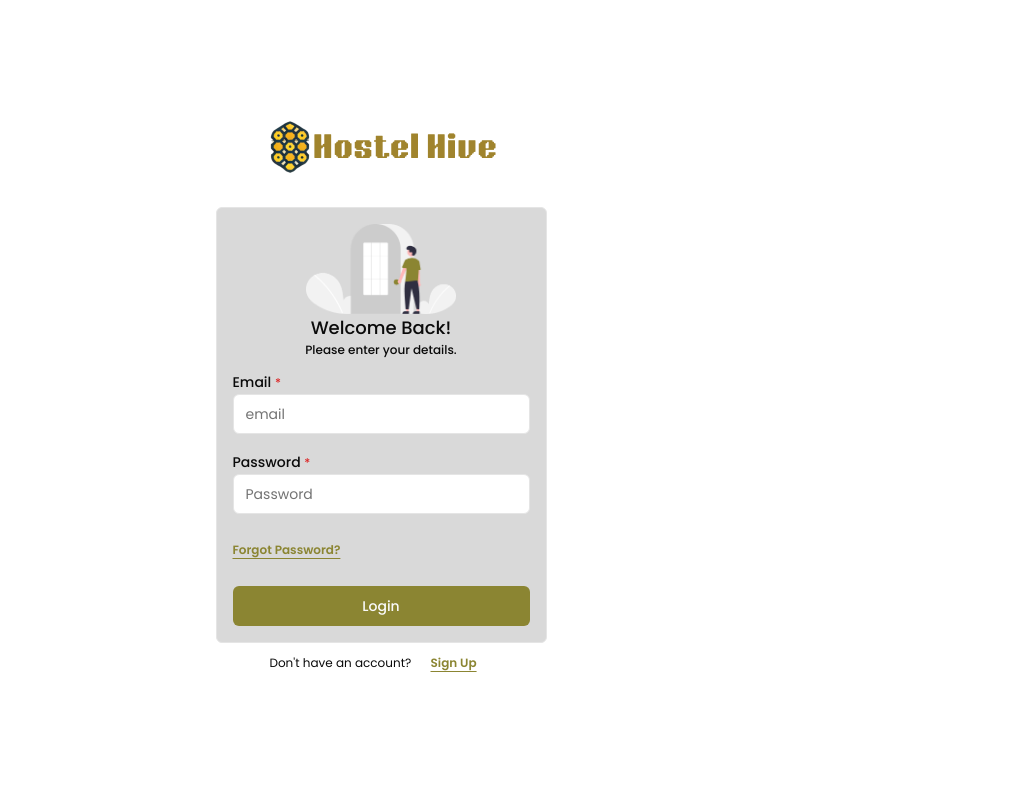
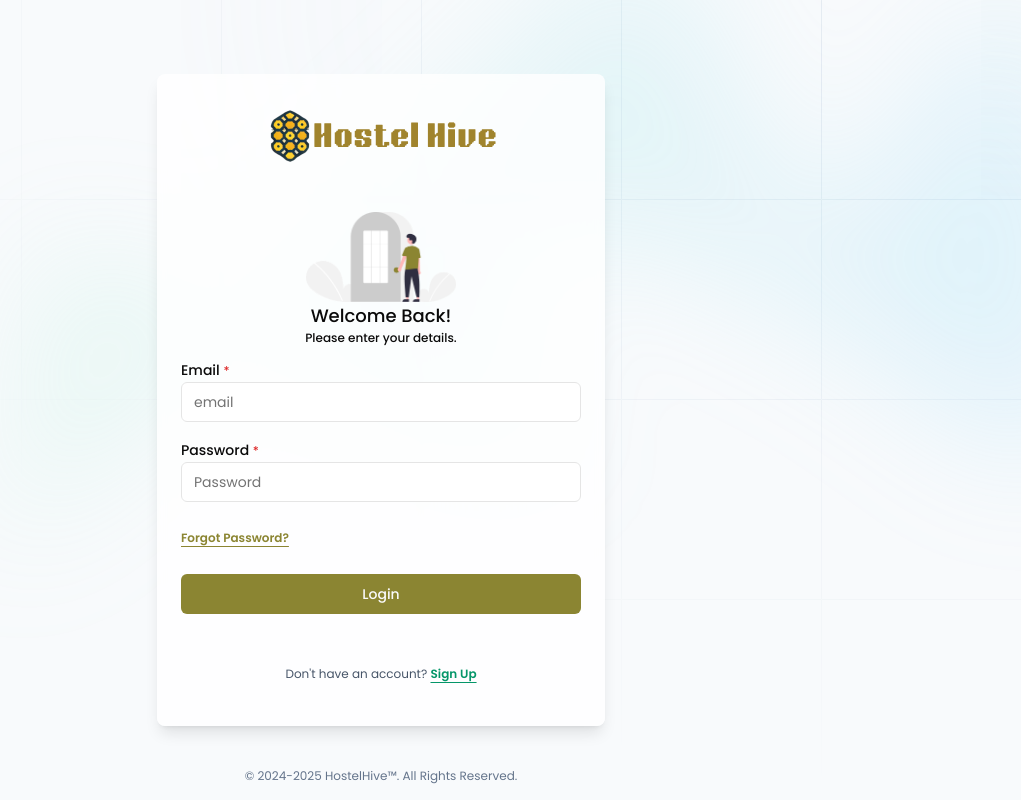
Before and after one commit to bisha21/Hostel_Management, a React (Vite) app in the folder client/: page /login in a window 1280 px wide. Shown: the whole page, without its empty margins (259-1280 px from the left). Built offline with nearby package versions, Linux system fonts and the light colour scheme.

Commit message:
update login ui

```diff
--- a/client/src/components/ui/input.tsx
+++ b/client/src/components/ui/input.tsx
@@ -1,6 +1,6 @@
 import * as React from "react"
+import { cn } from "../../lib/utils"
 
-import { cn } from "@/lib/utils"
 
 const Input = React.forwardRef<HTMLInputElement, React.ComponentProps<"input">>(
   ({ className, type, ...props }, ref) => {
--- a/client/src/pages/auth/_components/login-form.tsx
+++ b/client/src/pages/auth/_components/login-form.tsx
@@ -50,14 +50,14 @@ export default function LoginForm() {
     }
 
     return (
-        <div className="w-full p-4 border rounded-md z-40 bg-card-background">
+        <div className="w-full p-4 z-40">
             <div className="flex justify-center items-center">
                 <img src={LOGIN_IMAGE} alt="LOGO" width={150} />
             </div>
             <p className="text-center font-medium text-lg">Welcome Back!</p>
             <p className="text-center font-medium text-xs">Please enter your details.</p>
             <Form {...form}>
-                <form onSubmit={form.handleSubmit(onSubmit)} className="w-full space-y-4 mt-3">
+                <form onSubmit={form.handleSubmit(onSubmit)} className="space-y-4 mt-3">
                     <FormInput
                         label="Email"
                         form={form}
--- a/client/src/pages/auth/_components/register-form.tsx
+++ b/client/src/pages/auth/_components/register-form.tsx
@@ -8,7 +8,7 @@ export default function RegisterForm() {
     const form = useFormContext<TRegisterType>();
 
     return (
-        <div className="w-full p-4 border rounded-md z-40 bg-card-background">
+        <div className="min-w-96 p-4 border rounded-md z-40 bg-card-background">
             <p className="text-center font-medium text-lg underline underline-offset-4">Register</p>
             <FormInput
                 label="Email"
--- a/client/src/pages/auth/page.tsx
+++ b/client/src/pages/auth/page.tsx
@@ -1,19 +1,132 @@
 import { Button } from "../../components/ui/button";
-import { HORIZONTAL_LOGO } from "../../constants/images"
+import { HORIZONTAL_LOGO } from "../../constants/images";
 import LoginForm from "./_components/login-form";
 
-
 export default function LoginPage() {
-
     return (
-        <div className="w-full h-screen bg-background flex flex-col justify-center items-center relative">
+        <div className="relative isolate overflow-hidden bg-slate-50 h-screen">
+            <svg
+                className="absolute inset-0 -z-10 h-full w-full stroke-slate-200 [mask-image:radial-gradient(100%_100%_at_top_right,white,transparent)]"
+                aria-hidden="true"
+            >
+                <defs>
+                    <pattern
+                        id="983e3e4c-de6d-4c3f-8d64-b9761d1534cc"
+                        width={200}
+                        height={200}
+                        x="100%"
+                        y={-1}
+                        patternUnits="userSpaceOnUse"
+                    >
+                        <path d="M.5 200V.5H200" fill="none" />
+                    </pattern>
+                </defs>
+                <svg x="50%" y={-1} className="overflow-visible fill-slate-100/20">
+                    <path
+                        d="M-200 0h201v201h-201Z M600 0h201v201h-201Z M-400 600h201v201h-201Z M200 800h201v201h-201Z"
+                        strokeWidth={0}
+                    />
+                </svg>
+                <rect
+                    width="100%"
+                    height="100%"
+                    strokeWidth={0}
+                    fill="url(#983e3e4c-de6d-4c3f-8d64-b9761d1534cc)"
+                />
+            </svg>
+            <div
+                className="absolute left-[calc(50%-4rem)] top-10 -z-10 transform-gpu blur-3xl sm:left-[calc(50%-18rem)] lg:left-48 lg:top-[calc(50%-30rem)] xl:left-[calc(50%-24rem)]"
+                aria-hidden="true"
+            >
+                <div
+                    className="aspect-[1108/632] w-[69.25rem] bg-gradient-to-r from-emerald-200 to-sky-300 opacity-20"
+                    style={{
+                        clipPath:
+                            "polygon(73.6% 51.7%, 91.7% 11.8%, 100% 46.4%, 97.4% 82.2%, 92.5% 84.9%, 75.7% 64%, 55.3% 47.5%, 46.5% 49.4%, 45% 62.9%, 50.3% 87.2%, 21.3% 64.1%, 0.1% 100%, 5.4% 51.1%, 21.4% 63.9%, 58.9% 0.2%, 73.6% 51.7%)",
+                    }}
+                ></div>
+            </div>
+            <div className="relative z-10 w-full h-full flex flex-col justify-center items-center">
+                <div className="bg-white/80 backdrop-blur-sm p-8 px-2 rounded-lg shadow-lg max-w-md w-full">
                     <div className="flex flex-col gap-8">
                         <div className="flex justify-center items-center">
                             <img src={HORIZONTAL_LOGO} alt="LOGO" width={250} />
                         </div>
                         <LoginForm />
                     </div>
-            <p className="text-xs z-40">Don&apos;t have an account? <Button variant="link" onClick={() => window.location.href = "/register"} className="underline underline-offset-4 font-semibold text-xs">Sign Up</Button></p>
+                    <p className="text-xs text-center mt-6 text-slate-600">
+                        Don&apos;t have an account?{" "}
+                        <Button
+                            variant="link"
+                            onClick={() => window.location.href = "/register"}
+                            className="underline underline-offset-4 font-semibold text-xs text-emerald-600 hover:text-emerald-500 p-0"
+                        >
+                            Sign Up
+                        </Button>
+                    </p>
                 </div>
-    )
+
+                {/* Footer */}
+                <div className="absolute bottom-4 text-slate-500 text-xs">
+                    © 2024-2025 HostelHive™. All Rights Reserved.
+                </div>
+            </div>
+        </div>
+        // <div className="w-full h-screen relative overflow-hidden bg-slate-50">
+        //   {/* Background Pattern */}
+        //   <div className="absolute inset-0 z-0">
+        //     {/* Gradient Background */}
+        //     <div className="absolute inset-0 bg-gradient-to-br from-emerald-50 to-sky-50"></div>
+
+        //     {/* Abstract Pattern */}
+        //     <div className="absolute inset-0 opacity-20">
+        //       <svg className="w-full h-full" viewBox="0 0 100 100" preserveAspectRatio="none">
+        //         <defs>
+        //           <pattern id="grid-pattern" width="10" height="10" patternUnits="userSpaceOnUse">
+        //             <path d="M 10 0 L 0 0 0 10" fill="none" stroke="emerald" strokeWidth="0.5" opacity="0.3" />
+        //           </pattern>
+        //           <linearGradient id="emerald-gradient" x1="0%" y1="0%" x2="100%" y2="100%">
+        //             <stop offset="0%" stopColor="#10b981" stopOpacity="0.1" />
+        //             <stop offset="100%" stopColor="#0ea5e9" stopOpacity="0.2" />
+        //           </linearGradient>
+        //         </defs>
+        //         <rect width="100%" height="100%" fill="url(#grid-pattern)" />
+        //         <circle cx="20" cy="20" r="30" fill="url(#emerald-gradient)" />
+        //         <circle cx="80" cy="80" r="20" fill="url(#emerald-gradient)" />
+        //       </svg>
+        //     </div>
+
+        //     {/* Decorative Circles */}
+        //     <div className="absolute top-0 right-0 -mt-20 -mr-20 w-80 h-80 rounded-full bg-emerald-300 opacity-10"></div>
+        //     <div className="absolute bottom-0 left-0 -mb-20 -ml-20 w-80 h-80 rounded-full bg-sky-300 opacity-10"></div>
+        //   </div>
+
+        //   {/* Content Container */}
+        //   <div className="relative z-10 w-full h-full flex flex-col justify-center items-center">
+        //     <div className="bg-white/80 backdrop-blur-sm p-8 px-2 rounded-lg shadow-lg max-w-md w-full">
+        //       <div className="flex flex-col gap-8">
+        //         <div className="flex justify-center items-center">
+        //           <img src={HORIZONTAL_LOGO} alt="LOGO" width={250} />
+        //         </div>
+        //         <LoginForm />
+        //       </div>
+        //       <p className="text-xs text-center mt-6 text-slate-600">
+        //         Don&apos;t have an account?{" "}
+        //         <Button
+        //           variant="link"
+        //           onClick={() => window.location.href = "/register"}
+        //           className="underline underline-offset-4 font-semibold text-xs text-emerald-600 hover:text-emerald-500 p-0"
+        //         >
+        //           Sign Up
+        //         </Button>
+        //       </p>
+        //     </div>
+
+        //     {/* Footer */}
+        //     <div className="absolute bottom-4 text-slate-500 text-xs">
+        //       © 2024-2025 HostelHive™. All Rights Reserved.
+        //     </div>
+        //   </div>
+        // </div>
+    );
 }
```
Lines whose indentation alone changed are shown as unchanged.
